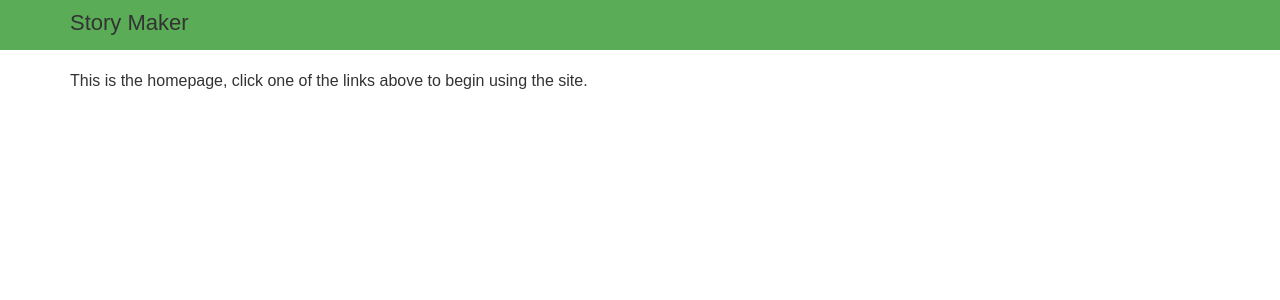
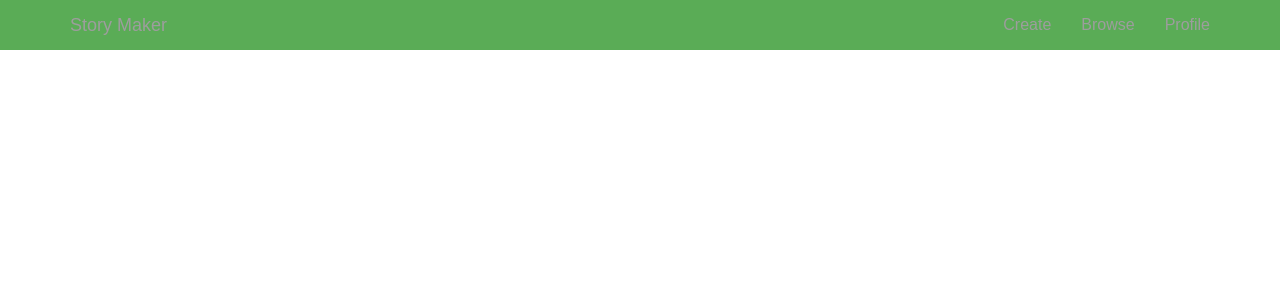
Before and after one commit to MurtaghS/StoryMaker, a PHP site: page /index.php in a window 1280 px wide. Shown: the top 300 px of the page. Run offline with PHP 8.4, Linux system fonts and the light colour scheme; some libraries are stand-ins or nearby versions.

Commit message:
Fixed Nav
Added in collapse nav menu

```diff
--- a/php-includes/header.inc.php
+++ b/php-includes/header.inc.php
@@ -1,18 +1,25 @@
     <body>
     <div class="overlay hidden"></div>
-        <div class="navbar navbar-top">
+        <nav class="navbar navbar-inverse navbar-fixed-top" id="main-navbar" role="navigation">
             <div class="container">
-                <ul class="nav navbar-nav navbar-left">
-                    <h1>Story Maker</h1>
-                </ul>
-
-                <ul class="nav navbar-nav navbar-right top-nav-list hidden">
-                    <li><a href="index.php?page=create">Create</a></li>
-                    <li><a href="index.php?page=browse">Browse</a></li>
-                    <li><a href="index.php?page=profile">Profile</a></li>
-                </ul>
+                <div class="navbar-header">
+                    <button type="button" class="navbar-toggle" data-toggle="collapse" data-target="#navbar-collapse">
+                        <span class="sr-only">Toggle Navigation</span>
+                        <span class="icon-bar"></span>
+                        <span class="icon-bar"></span>
+                        <span class="icon-bar"></span>
+                    </button>
+                    <a href="index.php?page=home" class="navbar-brand">Story Maker</a>
+                </div>
+                <div class="collapse navbar-collapse" id="navbar-collapse">
+                    <ul class="nav navbar-nav navbar-right">
+                        <li><a href="index.php?page=create">Create</a></li>
+                        <li><a href="index.php?page=browse">Browse</a></li>
+                        <li><a href="index.php?page=profile">Profile</a></li>
+                    </ul>
+                </div>
             </div>
-        </div>
+        </nav>
 
         <!--If they are not running JavaScript-->
         <noscript>
```
